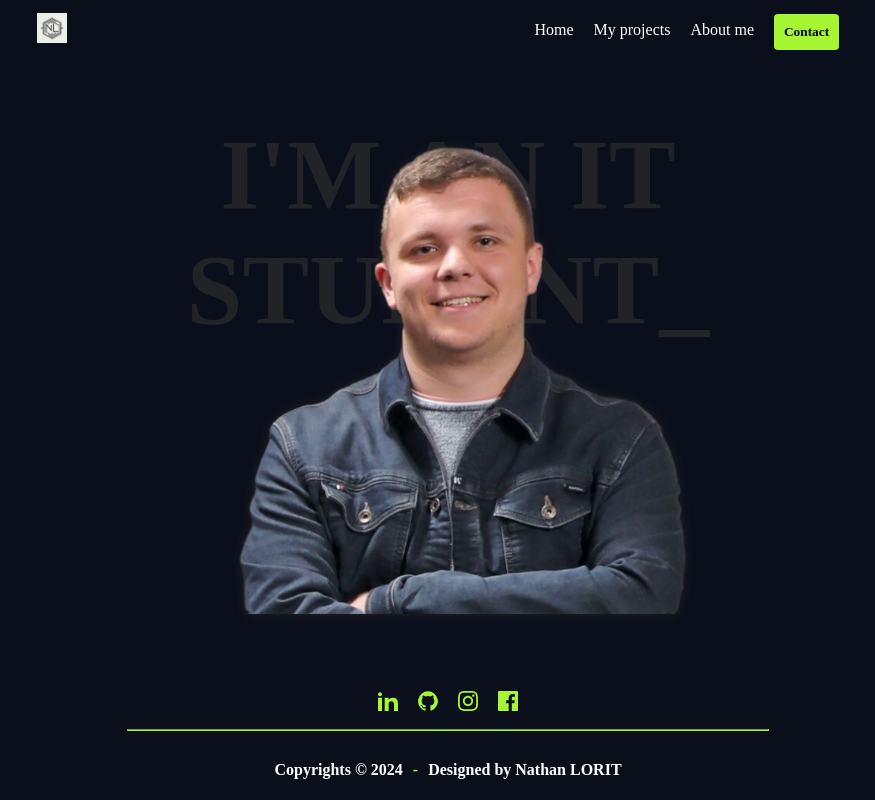
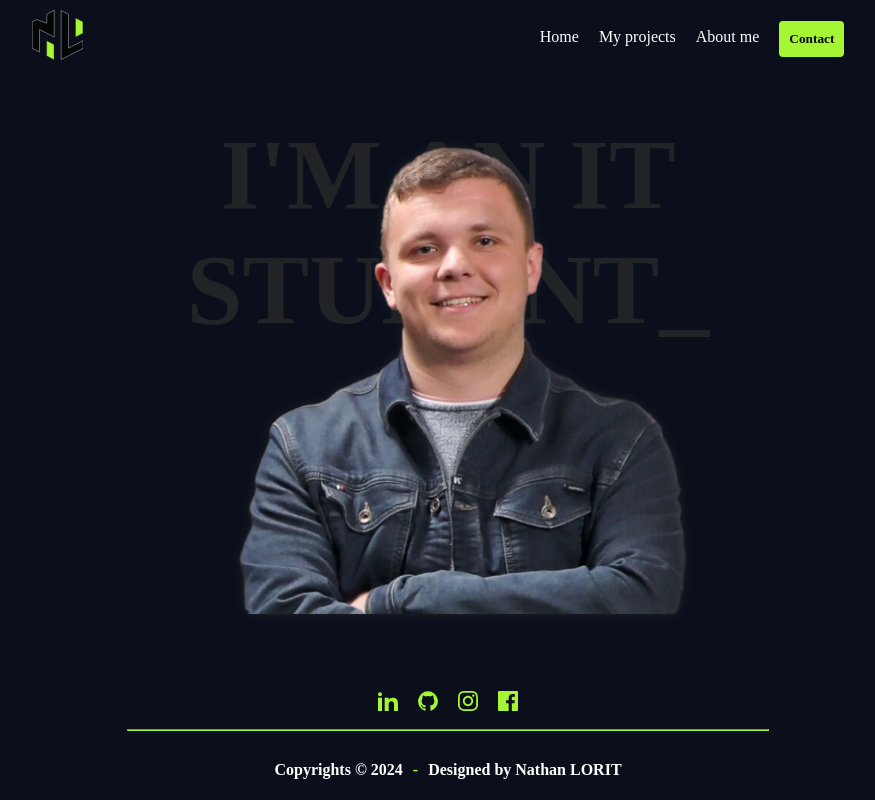
Before and after one commit to nlorit/Portfolio, a React (Create React App) app in the folder portfolio_website/: page / in a window 1280 px wide. Shown: the whole page, without its empty margins (192-1067 px from the left). Built offline with nearby package versions, Linux system fonts and the light colour scheme.

Commit message:
add new icon

```diff
--- a/portfolio_website/src/app/components/Navbar/Navbar.jsx
+++ b/portfolio_website/src/app/components/Navbar/Navbar.jsx
@@ -1,13 +1,84 @@
-import icon from "../../images/logo512.png"
-
 export default function Navbar() {
     return (
         <nav>
             <div className="main_div_navbar">
                 <div className="logo_div_navbar">
                     <a href="/">
-                        <img src={icon} />
+                        <svg
+                            xmlns="http://www.w3.org/2000/svg"
+                            data-name="Calque 1"
+                            viewBox="0 0 413.82 403.65"
+                            height={'50px'}
+                        >
+                            <defs>
+                                <clipPath id="clippath">
+                                    <path fill="none" strokeWidth="0" d="M0 0H413.82V403.65H0z"></path>
+                                </clipPath>
+                                <clipPath id="clippath-1">
+                                    <path fill="none" strokeWidth="0" d="M0 0H413.82V403.65H0z"></path>
+                                </clipPath>
+                                <clipPath id="clippath-2">
+                                    <path fill="none" strokeWidth="0" d="M0 0H413.82V403.65H0z"></path>
+                                </clipPath>
+                                <clipPath id="clippath-3">
+                                    <path fill="none" strokeWidth="0" d="M0 0H413.82V403.65H0z"></path>
+                                </clipPath>
+                            </defs>
+                            <path
+                                fill="#a6f634"
+                                strokeWidth="0"
+                                d="M351.87 65.36L410.87 95.36 411.1 187.36 351.65 218.36 351.87 65.36z"
+                            ></path>
+                            <g clipPath="url(#clippath)">
+                                <path
+                                    fill="none"
+                                    stroke="#292627"
+                                    strokeWidth="3"
+                                    d="M351.87 65.36L410.87 95.36 411.1 187.36 351.65 218.36 351.87 65.36z"
+                                ></path>
+                            </g>
+                            <path
+                                fill="#040505"
+                                strokeWidth="0"
+                                d="M235.58 4.36L294.58 34.36 294.58 308.36 411.58 247.36 412.31 309.19 235.36 400.36 235.58 4.36z"
+                            ></path>
+                            <g clipPath="url(#clippath-1)">
+                                <path
+                                    fill="none"
+                                    stroke="#fff"
+                                    strokeWidth="3"
+                                    d="M235.58 4.36L294.58 34.36 294.58 308.36 411.58 247.36 412.31 309.19 235.36 400.36 235.58 4.36z"
+                                ></path>
+                            </g>
+                            <path
+                                fill="#a6f634"
+                                strokeWidth="0"
+                                d="M118.58 247.36L177.58 278.36 177.82 401.18 118.35 370.36 118.58 247.36z"
+                            ></path>
+                            <g clipPath="url(#clippath-2)">
+                                <path
+                                    fill="none"
+                                    stroke="#292627"
+                                    strokeWidth="3"
+                                    d="M118.58 247.36L177.58 278.36 177.82 401.18 118.35 370.36 118.58 247.36z"
+                                ></path>
+                            </g>
+                            <path
+                                fill="#040505"
+                                strokeWidth="0"
+                                d="M179.46 2.48L179.46 218.12 60.73 157.3 60.5 339.3 1.73 309.3 1.5 94.3 37.73 78.3 119 106.3 119 34.3 179.46 2.48z"
+                            ></path>
+                            <g clipPath="url(#clippath-3)">
+                                <path
+                                    fill="none"
+                                    stroke="#fff"
+                                    strokeWidth="3"
+                                    d="M179.46 2.48L179.46 218.12 60.73 157.3 60.5 339.3 1.73 309.3 1.5 94.3 37.73 78.3 119 106.3 119 34.3 179.46 2.48z"
+                                ></path>
+                            </g>
+                        </svg>
                     </a>
+
                 </div>
                 <div className="right_div_navbar">
                     <div className="links_div_navbar">
```
Also changed, not shown: portfolio_website/src/app/components/Icon/Icon.jsx (added, +80 -0 lines).
